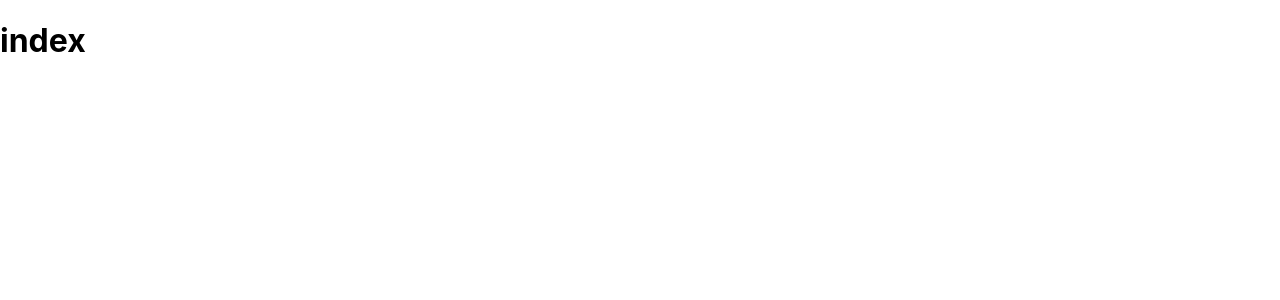
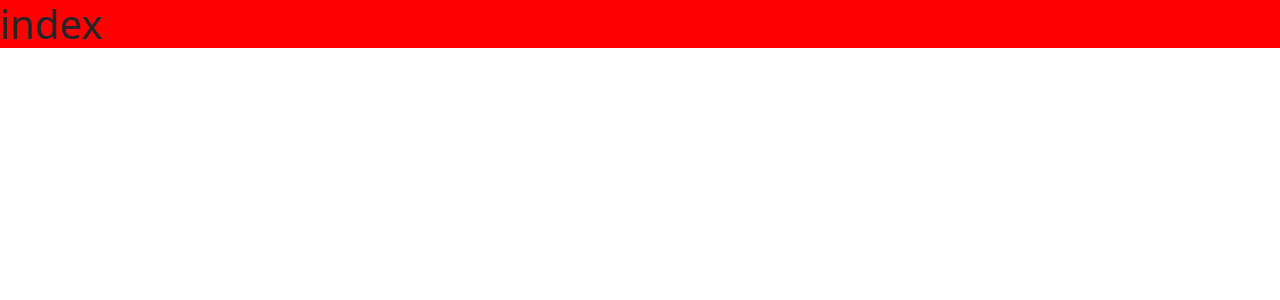
Before and after one commit to MirkoAlba/polling_app, a Next.js app: page / in a window 1280 px wide. Shown: the top 300 px of the page. Built offline with nearby package versions, Linux system fonts and the light colour scheme.

Commit message:
init react-bootstrap, bootstrap scss

```diff
--- a/package.json
+++ b/package.json
@@ -8,8 +8,10 @@
     "start": "next start"
   },
   "dependencies": {
+    "bootstrap": "^5.0.2",
     "next": "11.0.1",
     "react": "17.0.2",
+    "react-bootstrap": "^1.6.1",
     "react-dom": "17.0.2",
     "sass": "^1.35.2"
   }
--- a/pages/index.js
+++ b/pages/index.js
@@ -1,3 +1,7 @@
 export default function Home() {
-  return <h1>index</h1>;
+  return (
+    <div className="bg-primary">
+      <h1>index</h1>
+    </div>
+  );
 }
--- /dev/null
+++ b/sass/_custom-variables.scss
@@ -0,0 +1 @@
+$primary: red;
--- a/sass/index.scss
+++ b/sass/index.scss
@@ -0,0 +1,2 @@
+@import "./custom-variables.scss";
+@import "../node_modules/bootstrap/scss/bootstrap"; //imported all bootstrap scss
```
Also changed, not shown: 1 other file (tests, documents, lock files or other folders).
